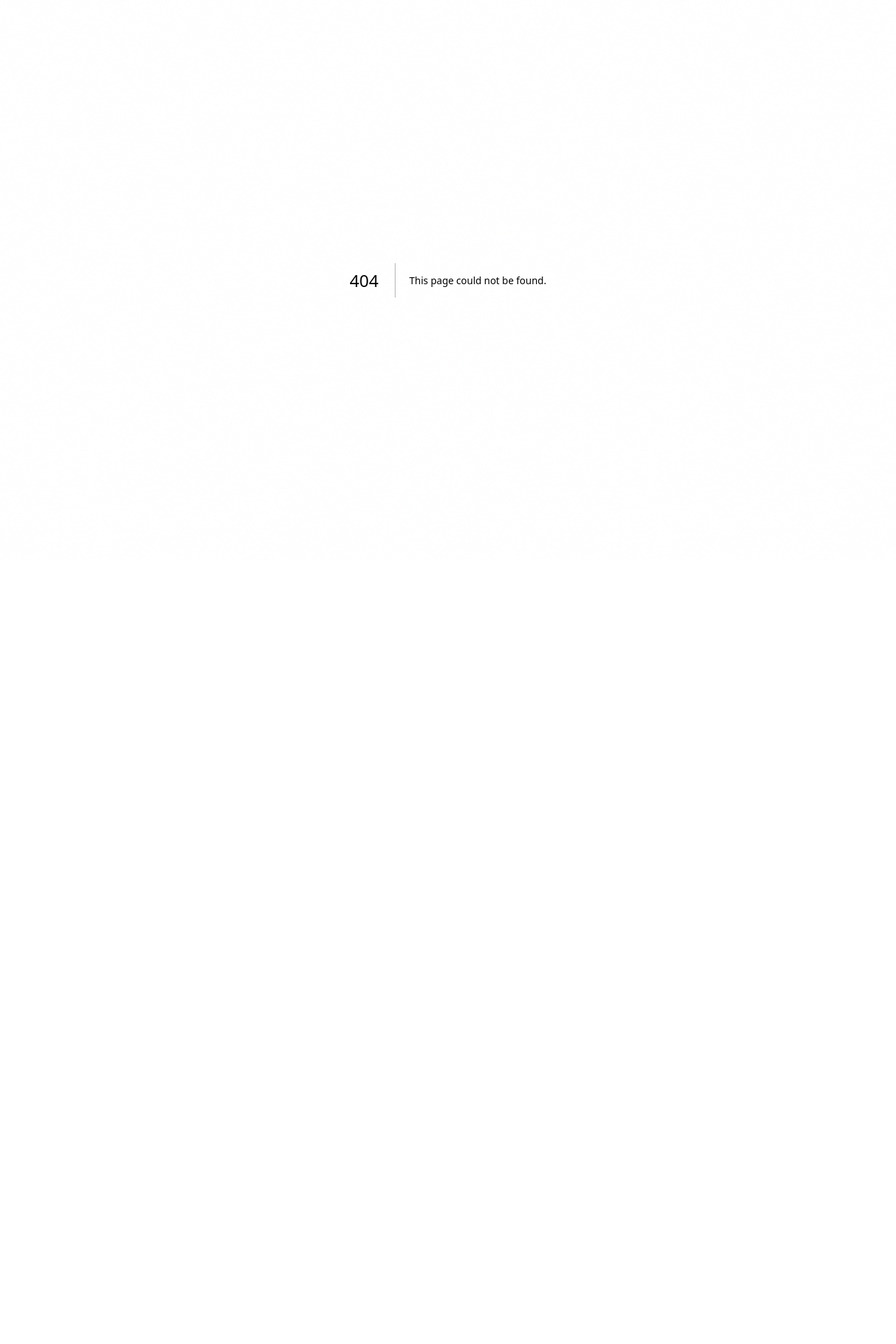
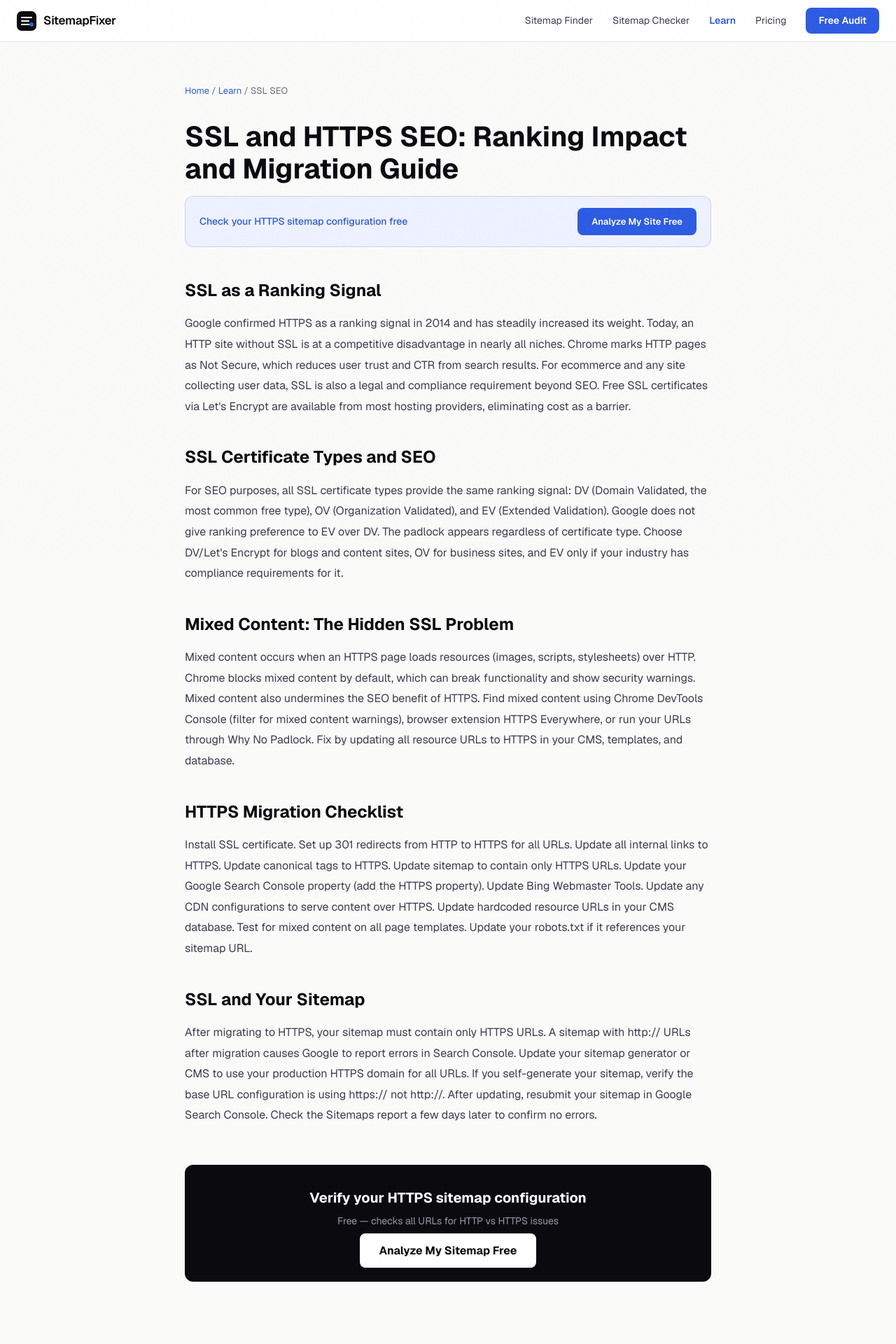
Before and after one commit to Watermelon-Coctail-Bar/sitemap-fixer, a Next.js app: page /learn/ssl-seo in a window 1280 px wide. Before the commit this address had no page. Shown: the top 1920 px of the page at 70% size. Before the commit the page ends 800 px from the top, so only its background shows below. Built offline with nearby package versions, Linux system fonts and the light colour scheme.

Commit message:
Create page.tsx

```diff
--- /dev/null
+++ b/src/app/learn/ssl-seo/page.tsx
@@ -0,0 +1,42 @@
+import type { Metadata } from 'next';
+export const metadata: Metadata = {
+  title: 'SSL and HTTPS SEO: Impact on Rankings and Migration Guide | SitemapFixer',
+  description: "SSL certificates and HTTPS are required for competitive SEO in 2025. Here is how SSL affects rankings, how to migrate correctly, and how to fix mixed content issues.",
+  alternates: { canonical: 'https://sitemapfixer.com/learn/ssl-seo' },
+};
+const sections = [
+  { h: "SSL as a Ranking Signal", d: "Google confirmed HTTPS as a ranking signal in 2014 and has steadily increased its weight. Today, an HTTP site without SSL is at a competitive disadvantage in nearly all niches. Chrome marks HTTP pages as Not Secure, which reduces user trust and CTR from search results. For ecommerce and any site collecting user data, SSL is also a legal and compliance requirement beyond SEO. Free SSL certificates via Let's Encrypt are available from most hosting providers, eliminating cost as a barrier." },
+  { h: "SSL Certificate Types and SEO", d: "For SEO purposes, all SSL certificate types provide the same ranking signal: DV (Domain Validated, the most common free type), OV (Organization Validated), and EV (Extended Validation). Google does not give ranking preference to EV over DV. The padlock appears regardless of certificate type. Choose DV/Let's Encrypt for blogs and content sites, OV for business sites, and EV only if your industry has compliance requirements for it." },
+  { h: "Mixed Content: The Hidden SSL Problem", d: "Mixed content occurs when an HTTPS page loads resources (images, scripts, stylesheets) over HTTP. Chrome blocks mixed content by default, which can break functionality and show security warnings. Mixed content also undermines the SEO benefit of HTTPS. Find mixed content using Chrome DevTools Console (filter for mixed content warnings), browser extension HTTPS Everywhere, or run your URLs through Why No Padlock. Fix by updating all resource URLs to HTTPS in your CMS, templates, and database." },
+  { h: "HTTPS Migration Checklist", d: "Install SSL certificate. Set up 301 redirects from HTTP to HTTPS for all URLs. Update all internal links to HTTPS. Update canonical tags to HTTPS. Update sitemap to contain only HTTPS URLs. Update your Google Search Console property (add the HTTPS property). Update Bing Webmaster Tools. Update any CDN configurations to serve content over HTTPS. Update hardcoded resource URLs in your CMS database. Test for mixed content on all page templates. Update your robots.txt if it references your sitemap URL." },
+  { h: "SSL and Your Sitemap", d: "After migrating to HTTPS, your sitemap must contain only HTTPS URLs. A sitemap with http:// URLs after migration causes Google to report errors in Search Console. Update your sitemap generator or CMS to use your production HTTPS domain for all URLs. If you self-generate your sitemap, verify the base URL configuration is using https:// not http://. After updating, resubmit your sitemap in Google Search Console. Check the Sitemaps report a few days later to confirm no errors." },
+];
+export default function Page() {
+  return (
+    <div style={{ maxWidth: 800, margin: '0 auto', padding: '60px 24px' }}>
+      <nav style={{ fontSize: 13, color: '#6b6b7d', marginBottom: 32 }}>
+        <a href="/" style={{ color: '#2d5be3', textDecoration: 'none' }}>Home</a>{' / '}
+        <a href="/learn" style={{ color: '#2d5be3', textDecoration: 'none' }}>Learn</a>{' / '}
+        <span>SSL SEO</span>
+      </nav>
+      <h1 style={{ fontSize: 40, fontWeight: 700, color: '#0a0a0f', marginBottom: 16, lineHeight: 1.15 }}>SSL and HTTPS SEO: Ranking Impact and Migration Guide</h1>
+      <div style={{ background: '#eef1ff', border: '1px solid rgba(45,91,227,0.2)', borderRadius: 12, padding: '16px 20px', marginBottom: 40, display: 'flex', alignItems: 'center', justifyContent: 'space-between', gap: 16 }}>
+        <span style={{ fontSize: 14, color: '#2d5be3', fontWeight: 500 }}>Check your HTTPS sitemap configuration free</span>
+        <a href="/" style={{ background: '#2d5be3', color: 'white', padding: '10px 20px', borderRadius: 8, textDecoration: 'none', fontWeight: 600, fontSize: 13 }}>Analyze My Site Free</a>
+      </div>
+      <div style={{ fontSize: 16, color: '#3d3d4f', lineHeight: 1.85 }}>
+        {sections.map(({ h, d }) => (
+          <div key={h} style={{ marginBottom: 36 }}>
+            <h2 style={{ fontSize: 24, fontWeight: 700, color: '#0a0a0f', marginBottom: 10 }}>{h}</h2>
+            <p style={{ margin: 0 }}>{d}</p>
+          </div>
+        ))}
+      </div>
+      <div style={{ background: '#0a0a0f', borderRadius: 12, padding: '32px', textAlign: 'center', marginTop: 56 }}>
+        <div style={{ fontSize: 20, fontWeight: 700, color: 'white', marginBottom: 8 }}>Verify your HTTPS sitemap configuration</div>
+        <div style={{ color: '#9999aa', marginBottom: 20, fontSize: 14 }}>Free — checks all URLs for HTTP vs HTTPS issues</div>
+        <a href="/" style={{ background: 'white', color: '#0a0a0f', padding: '14px 28px', borderRadius: 8, textDecoration: 'none', fontWeight: 700 }}>Analyze My Sitemap Free</a>
+      </div>
+    </div>
+  );
+}
```
